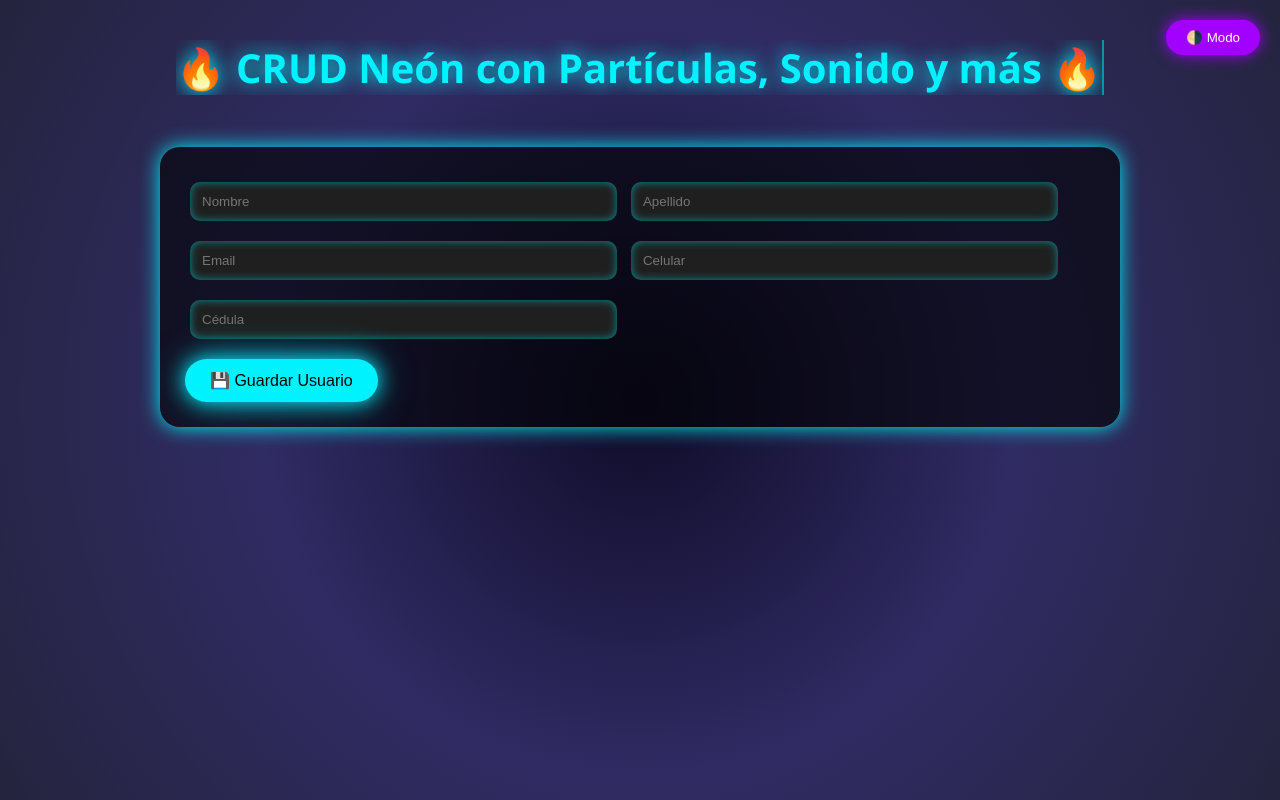
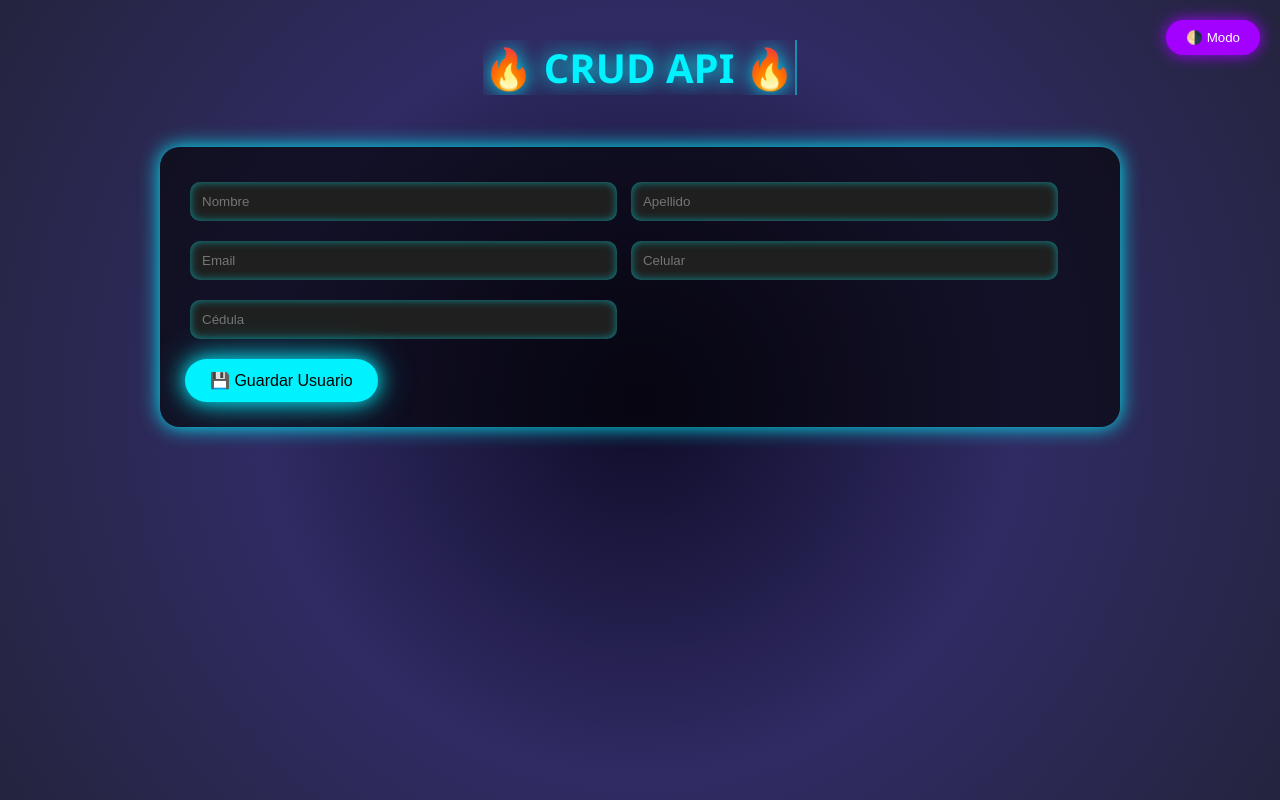
Before and after one commit to memo0525/Trabajo_API, a website: page index.html in a window 1280 px wide. Drawn offline with nearby package versions, Linux system fonts and the light colour scheme; no server answers.

Commit message:
Modifiqué algo en el index

```diff
--- a/index.html
+++ b/index.html
@@ -186,7 +186,7 @@
 
   <button class="modo-btn" onclick="toggleModo()">🌗 Modo</button>
 
-  <header><span class="typing">🔥 CRUD Neón con Partículas, Sonido y más 🔥</span></header>
+  <header><span class="typing">🔥 CRUD API 🔥</span></header>
 
   <div class="container">
     <div class="formulario">
```
